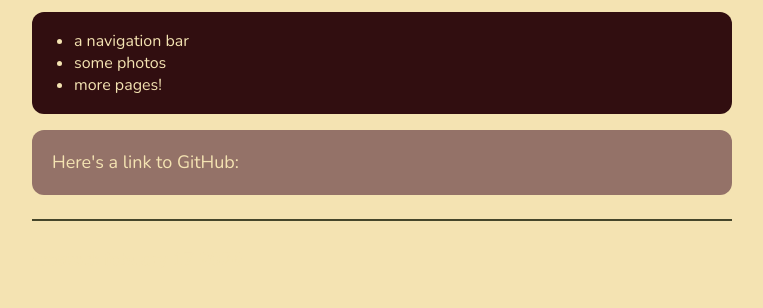
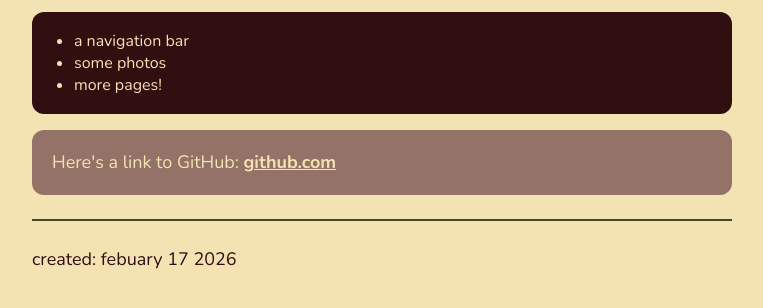
Before and after one commit to nmb-28/dig_methods, a plain HTML site: page index.html in a window 1280 px wide. Shown: the part 610-918 px from the top of the page, without its empty margins (258-1021 px from the left). Drawn offline with nearby package versions, Linux system fonts and the light colour scheme.

Commit message:
fixed github link issues

```diff
--- a/index.html
+++ b/index.html
@@ -43,7 +43,8 @@
         </div>
 
         <div class="block para_block">
-            <p id="link" class="paragraph">Here's a link to GitHub: <a href="https://github.com/" target="_blank"/a>
+            <p id="link" class="paragraph">Here's a link to GitHub:
+                <a href="https://github.com/" target="_blank">github.com</a>
             </p>
         </div>
 
```
